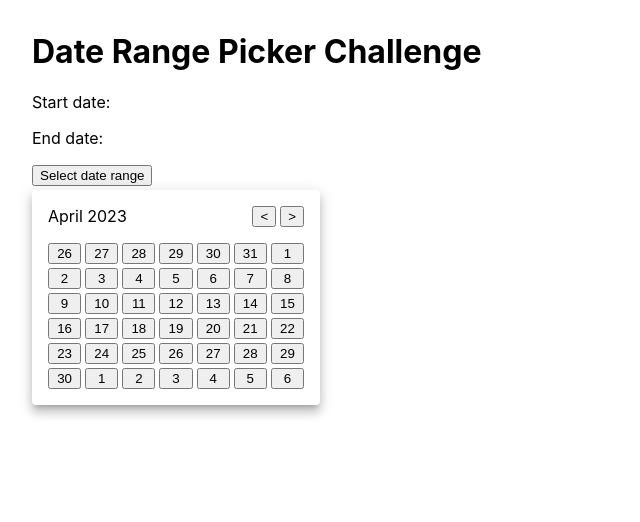
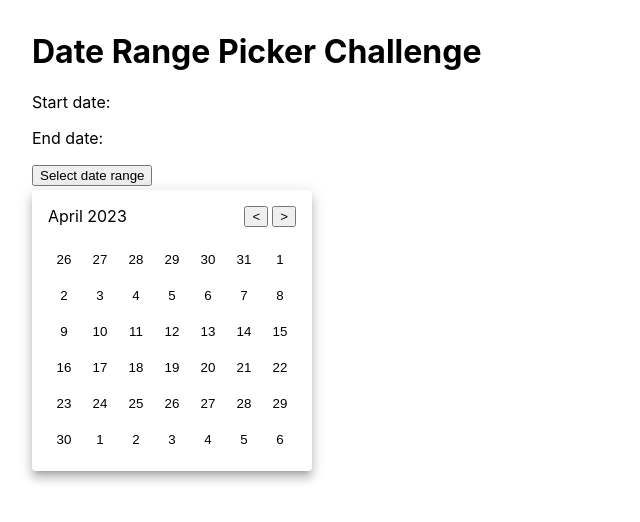
Before and after one commit to thawkin3/date-range-picker-challenge, a React (Create React App) app: page / in a window 1280 px wide. Both pictures are taken after a click on the button "Select date range". Shown: the top 522 px of the page, without its empty margins (0-640 px from the left). Built offline with nearby package versions, Linux system fonts and the light colour scheme; the HTML template or start-up script is replaced by a standard one.

Commit message:
feat: adds styling for selected, hover, and in between dates

```diff
--- a/src/components/date-range-picker/index.css
+++ b/src/components/date-range-picker/index.css
@@ -18,11 +18,12 @@
   border-radius: 0.25rem;
   background: #fff;
   padding: 1rem;
-  width: 16rem;
+  width: 15.5rem;
   animation-name: fadeInDown;
   animation-duration: 0.3s;
   animation-fill-mode: forwards;
-  box-shadow: rgba(0, 0, 0, 0.2) 0px 5px 5px -3px, rgba(0, 0, 0, 0.14) 0px 8px 10px 1px, rgba(0, 0, 0, 0.12) 0px 3px 14px 2px;
+  box-shadow: rgba(0, 0, 0, 0.2) 0px 5px 5px -3px,
+    rgba(0, 0, 0, 0.14) 0px 8px 10px 1px, rgba(0, 0, 0, 0.12) 0px 3px 14px 2px;
 }
 
 .dateRangePickerCalendarControls {
@@ -40,10 +41,27 @@
   margin-top: 1rem;
   display: flex;
   flex-wrap: wrap;
-  justify-content: space-between;
   gap: 0.25rem;
 }
 
 .dateRangePickerCalendarDay {
-  flex: 1 0 12%;
+  height: 2rem;
+  width: 2rem;
+  border-radius: 50%;
+  background: white;
+  border: none;
 }
+
+.dateRangePickerCalendarDay.selected {
+  background: #1976d2;
+  color: #fff;
+}
+
+.dateRangePickerCalendarDay.dayInRange {
+  background: rgba(25, 118, 210, 0.2);
+}
+
+.dateRangePickerCalendarDay:hover {
+  background: #ccc;
+  color: #000;
+}
--- a/src/components/date-range-picker/index.js
+++ b/src/components/date-range-picker/index.js
@@ -112,16 +112,29 @@ export const DateRangePicker = () => {
                 ? currentMonthIndex + 1
                 : currentMonthIndex;
 
+              const fullDateForDay = new Date(2023, monthIndexForThisDay, day);
+              const isSelected =
+                startDate?.toDateString() === fullDateForDay.toDateString() ||
+                endDate?.toDateString() === fullDateForDay.toDateString();
+
+              const isInsideSelectedRange =
+                startDate &&
+                endDate &&
+                fullDateForDay > startDate &&
+                fullDateForDay < endDate;
+
               return (
                 <button
+                  key={`${monthIndexForThisDay}-${day}-2023-${index}`}
                   data-testid="date-range-picker-calendar-day"
-                  className="dateRangePickerCalendarDay"
+                  className={`dateRangePickerCalendarDay${
+                    isSelected ? ' selected' : ''
+                  }${isInsideSelectedRange ? ' dayInRange' : ''}`}
                   type="button"
                   onClick={handleDayClick}
                   data-day={day}
                   data-month={monthIndexForThisDay + 1}
                   data-year={2023}
-                  key={`${monthIndexForThisDay}-${day}-2023-${index}`}
                 >
                   {day}
                 </button>
```
